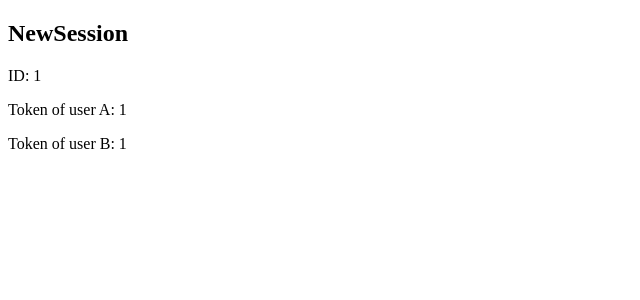
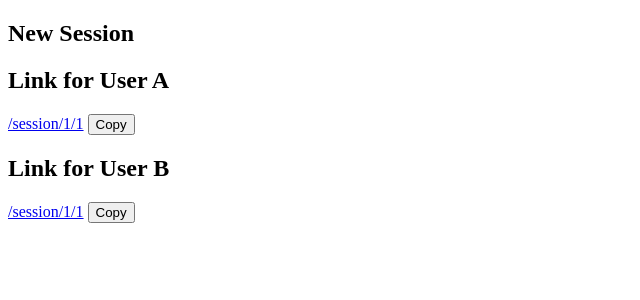
Before and after one commit to wojcho/activity_chooser, a React (Vite) app in the folder frontend/: page /new-session/1/1/1 in a window 1280 px wide. Shown: the top 300 px of the page, without its empty margins (0-640 px from the left). Built offline with nearby package versions, Linux system fonts and the light colour scheme.

Commit message:
Mechanism of creation of sessions and redirecting to pages of individual users

```diff
--- a/frontend/src/components/HomePage.tsx
+++ b/frontend/src/components/HomePage.tsx
@@ -1,23 +1,24 @@
+import { useNavigate } from "react-router";
 import { useBackend } from "../client/BackendContext";
 
 export default function HomePage() {
   const backend = useBackend();
+  const navigate = useNavigate();
 
-  // TODO create a button which runs that
-  // await backend.sessions.createSession();
-  // then gets output which matches interface CreateSessionResponse
-  // export interface CreateSessionResponse {
-  //   sessionId: string;
-  //   aToken: string;
-  //   bToken: string;
-  // }
-  // then redirect using React Router to
-  // /new-session/:sessionId/:aUserToken/:bUserToken
+  const handleCreateSession = async () => {
+    const { sessionId, aToken, bToken } = await backend.sessions.createSession();
+
+    navigate(`/new-session/${sessionId}/${aToken}/${bToken}`);
+  };
 
   return (
     <section id="center">
       <h1>Main page</h1>
       <p>Welcome!</p>
+
+      <button onClick={handleCreateSession}>
+        Create New Session
+      </button>
     </section>
   );
 }
--- a/frontend/src/components/NewSessionPage.tsx
+++ b/frontend/src/components/NewSessionPage.tsx
@@ -1,14 +1,32 @@
-import { useParams } from "react-router";
+import { Link, useParams } from "react-router";
 
 export default function NewSessionPage() {
   const { sessionId, aUserToken, bUserToken } = useParams();
 
+  const aLink = `/session/${sessionId}/${aUserToken}`;
+  const bLink = `/session/${sessionId}/${bUserToken}`;
+
+  const copy = async (text: string) => {
+    await navigator.clipboard.writeText(
+      `${window.location.origin}${text}`
+    );
+  };
+
   return (
     <section id="center">
-      <h1>NewSession</h1>
-      <p>ID: {sessionId}</p>
-      <p>Token of user A: {aUserToken}</p>
-      <p>Token of user B: {bUserToken}</p>
+      <h1>New Session</h1>
+
+      <h2>Link for User A</h2>
+      <p>
+        <Link to={aLink}>{aLink}</Link>{" "}
+        <button onClick={() => void copy(aLink)}>Copy</button>
+      </p>
+
+      <h2>Link for User B</h2>
+      <p>
+        <Link to={bLink}>{bLink}</Link>{" "}
+        <button onClick={() => void copy(bLink)}>Copy</button>
+      </p>
     </section>
   );
 }
--- a/frontend/src/components/SessionPage.tsx
+++ b/frontend/src/components/SessionPage.tsx
@@ -1,9 +1,16 @@
 import { useParams } from "react-router";
 import { useBackend } from "../client/BackendContext";
+import { useState } from "react";
+import type { ApplicationData } from "../model/application-data";
 
 export default function SessionPage() {
   const { sessionId, userToken } = useParams();
   const backend = useBackend();
+
+  const [applicationData, setApplicationData] = useState<ApplicationData>();
+  const [sessionState, setSessionState] = useState<SessionState>();
+  const [filteredActivities, setFilteredActivities] = useState<RawActivity[] | null>();
+  const [chosenActivity, setChosenActivity] = useState<RawActivity | null>();
 
   return (
     <section id="center">
```
